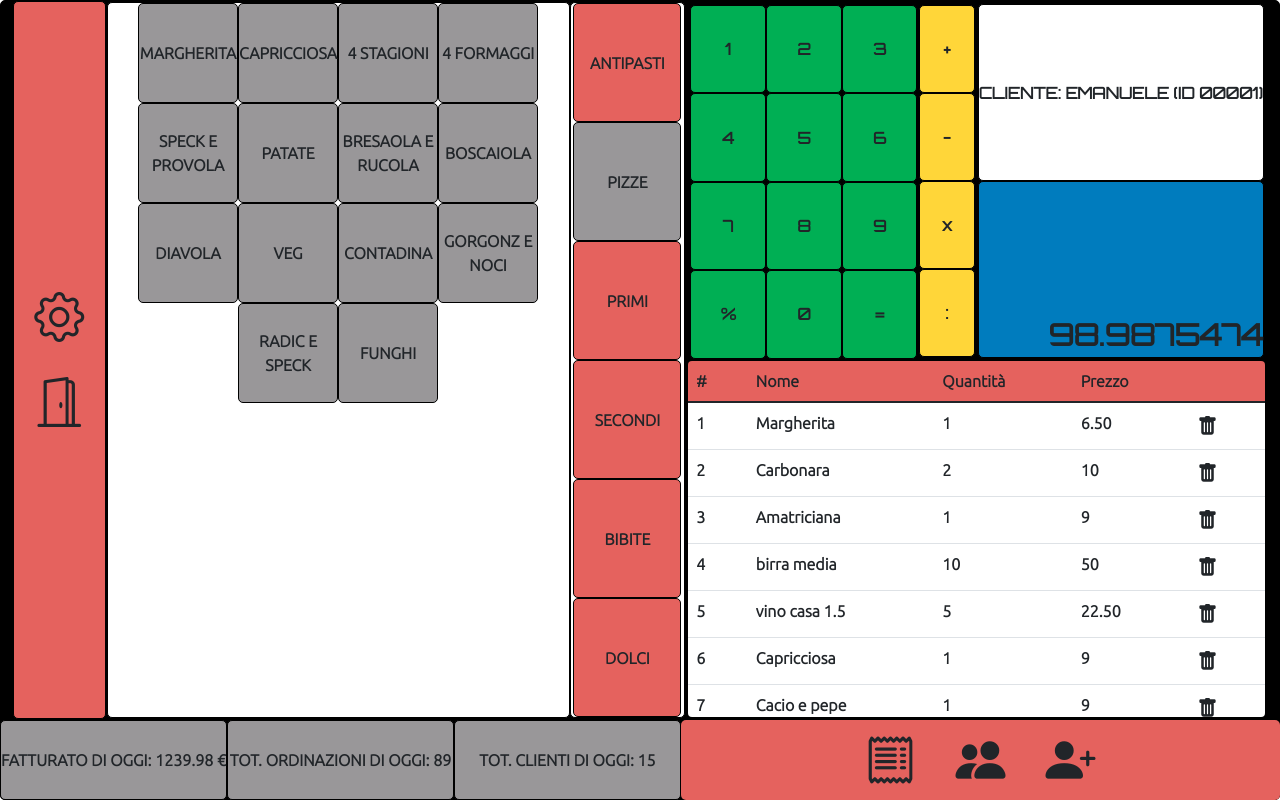
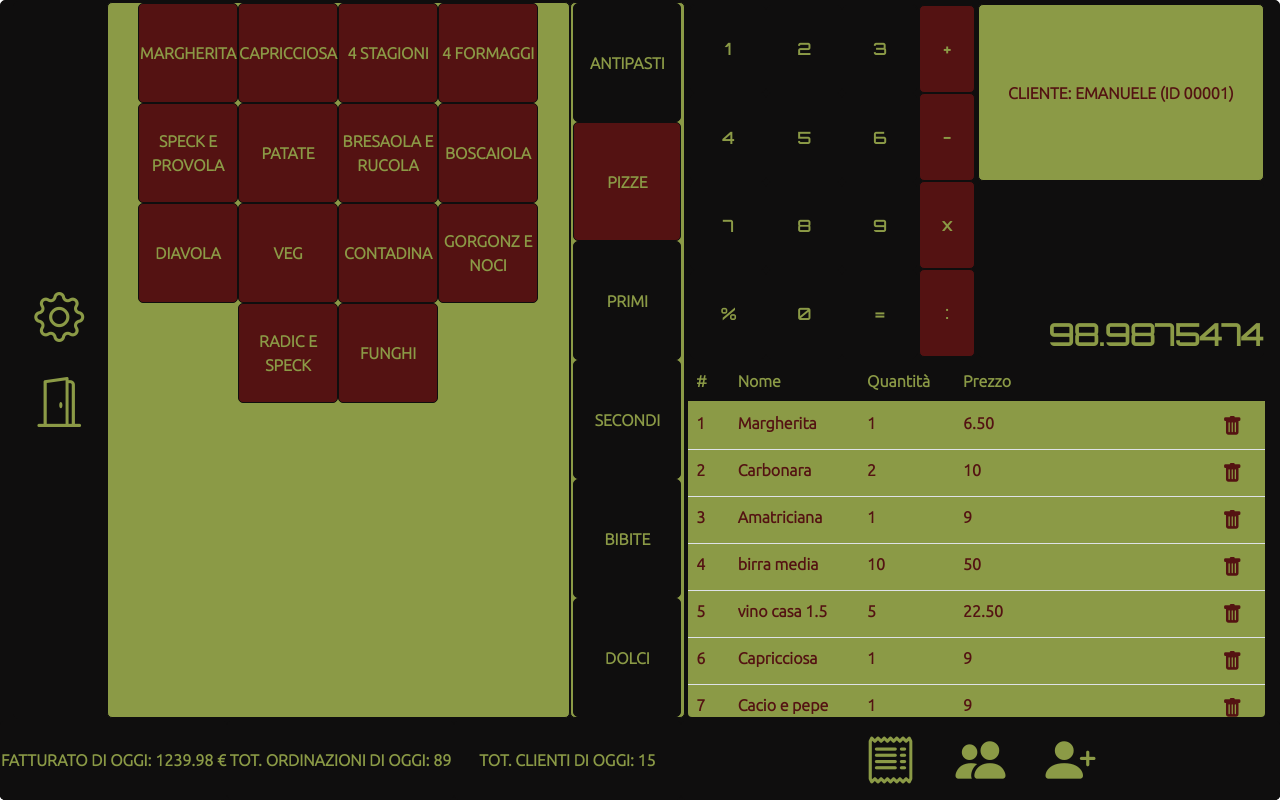
Before and after one commit to dedalus95/javaRestaurant, a plain HTML site: page frontEnd/index.html in a window 1280 px wide. Drawn offline with nearby package versions, Linux system fonts and the light colour scheme.

Commit message:
change color

```diff
--- a/frontEnd/calculator.css
+++ b/frontEnd/calculator.css
@@ -9,6 +9,7 @@
   flex-flow: row;
   height: 50%;
   width: 100%;
+
 }
 
 #calculator-digits-operators {
@@ -20,23 +21,23 @@
 
 #digits, #operators {
   height: 100%;
-  background-color: black;
-
 }
 
 #digits {
   width: 80%;
   display: flex;
   flex-flow: row wrap;
+  background-color:#0F0E0E;
 }
 
 #digits div {
-  background-color: #00AF54;
+  background-color: #0F0E0E;
   min-width: 33.333333%;
   max-width: 33.3333333%;
   height: 25.1%;
   flex: 1;
   border-radius: 5px;
+
 }
 
 
@@ -50,7 +51,7 @@
   flex: 1;
   width: 100%;
   border-radius: 5px;
-  background-color: #FFD639;
+  background-color: #541212;
 }
 
 #digits div, #operators div {
@@ -76,11 +77,13 @@
   display: flex;
   justify-content: center;
   align-items: center;
-  background-color: white;
+  background-color: #8B9A46;
+  color: #541212;
+  font-family: 'Ubuntu', sans-serif !important;
 }
 
 #display-result {
-  background-color: #007CBE;
+  background-color: #0F0E0E;
   display: flex;
   justify-content: flex-end;
   align-items: flex-end;
--- a/frontEnd/footer.css
+++ b/frontEnd/footer.css
@@ -3,7 +3,7 @@
 #footer {
   width: 100%;
   height: 10%;
-  background-color: black;
+  background-color: #0F0E0E;
   position: relative;
   bottom: 80px;
   display: flex;
@@ -22,7 +22,7 @@
 }
 
 #bottoni {
-  background-color: #E5625E;
+  background-color: #0F0E0E;
   display: flex;
   justify-content: center;
   align-items: center;
@@ -36,11 +36,11 @@
   display: flex;
   justify-content: center;
   align-items: center;
-  border: black solid 1px;
+  border: 0F0E0E solid 1px;
 }
 
 #totali div{
-  background-color: #999799;
+  background-color: #0F0E0E;
 }
 
 
--- a/frontEnd/index.html
+++ b/frontEnd/index.html
@@ -170,6 +170,13 @@
             <td>9</td>
             <td><i class="bi bi-trash-fill"></i></td>
           </tr>
+          <tr>
+            <th scope="row"></th>
+            <td></td>
+            <td></td>
+            <td>TOTALE: 104 €</td>
+            <td></td>
+          </tr>
         </tbody>
       </table>
     </div>
--- a/frontEnd/styles.css
+++ b/frontEnd/styles.css
@@ -3,6 +3,7 @@
 
 * {
   border-radius: 5px;
+  color: #8B9A46;
 }
 
 html, body {
@@ -16,17 +17,17 @@ html, body {
 }
 
 .container-fluid{
-  border: solid black 1px;
+  border: solid #0F0E0E 1px;
   width: 100% !important;
   height: 100% !important;
-  background-color: black;
+  background-color: #0F0E0E;
   display: flex;
   justify-content: flex-end;
   flex-direction: row;
 }
 
 .container-fluid div {
-  border: black solid 1px;
+  border: #0F0E0E solid 1px;
 }
 
 .container-fluid div {
@@ -40,7 +41,7 @@ html, body {
   flex-flow: column nowrap;
   justify-content: center;
   align-items: center;
-  background-color: #E5625E;
+  background-color: #0F0E0E;
 }
 
 #menu {
@@ -52,7 +53,7 @@ html, body {
 #filtered-elements {
   width: 80%;
   height: 100%;
-  background-color: white;
+  background-color: #8B9A46;
 
 }
 
@@ -63,18 +64,19 @@ html, body {
   align-items: flex-start;
   align-content: flex-start;
   justify-content: center;
+
 }
 
 #filtered-elements div {
  min-width: 100px;
  max-width: 100px;
  max-height: 100px;
- background-color: #999799;
+ background-color: #541212;
 }
 
 
 #select-elements {
-  background-color: white;
+  background-color: #8B9A46;
   height: 100%;
   width: 20%;
   display: flex;
@@ -92,12 +94,12 @@ html, body {
 }
 
 #select-elements div {
-  background-color: #E5625E;
+  background-color: #0F0E0E;
 
 }
 
 #pizze {
-  background-color: #999799 !important;
+  background-color: #541212 !important;
 }
 
 
@@ -116,20 +118,29 @@ html, body {
 }
 
 #receipt {
-  background-color: white;
+  background-color: #8B9A46;
   height: 50%;
   width: 100%;
   overflow-y: scroll;
 }
 
 thead {
-  background-color: #E5625E;
+  background-color: #0F0E0E;
 }
 
 thead th{
   border-radius: 0px;
+  color: #8B9A46;
 }
 
+tbody tr:last-child {
+  font-size: 30px;
+  font-weight: 900;
+}
+
+tbody tr td, tbody tr th {
+  color: #541212;
+}
 
 i {
   font-size: 50px;
@@ -140,4 +151,5 @@ i {
 
 table i {
   font-size: 20px;
+  color: #541212;
 }
```
